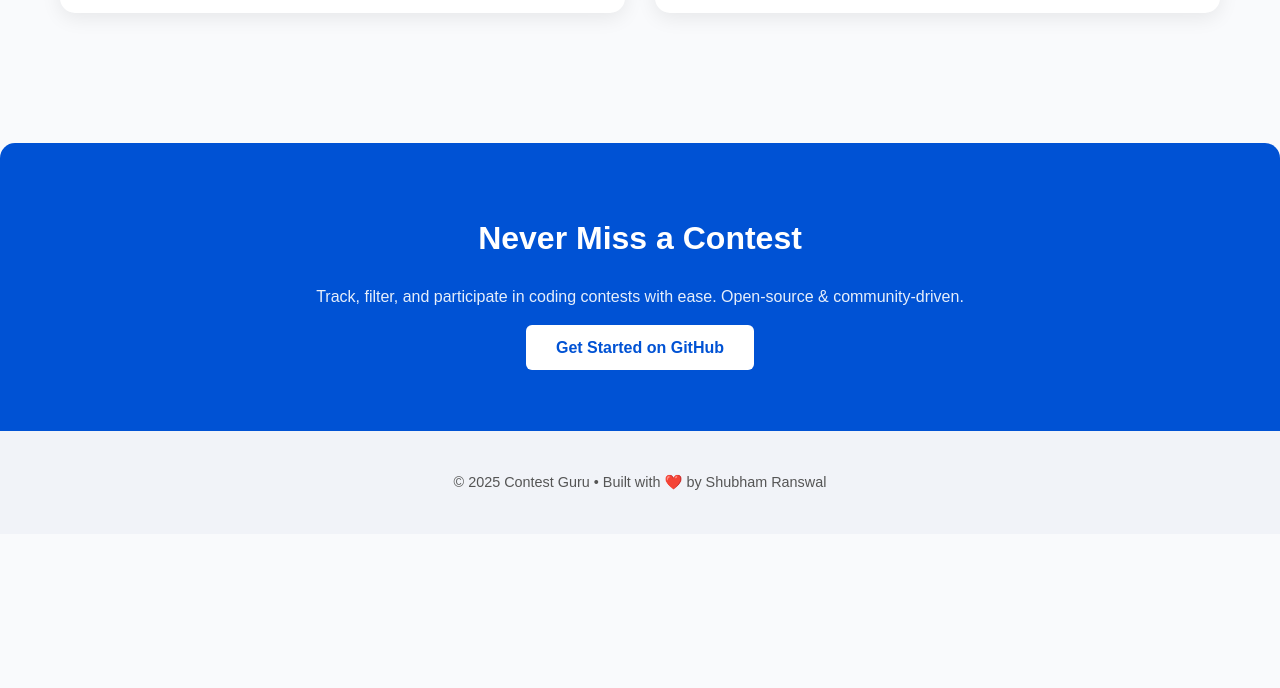
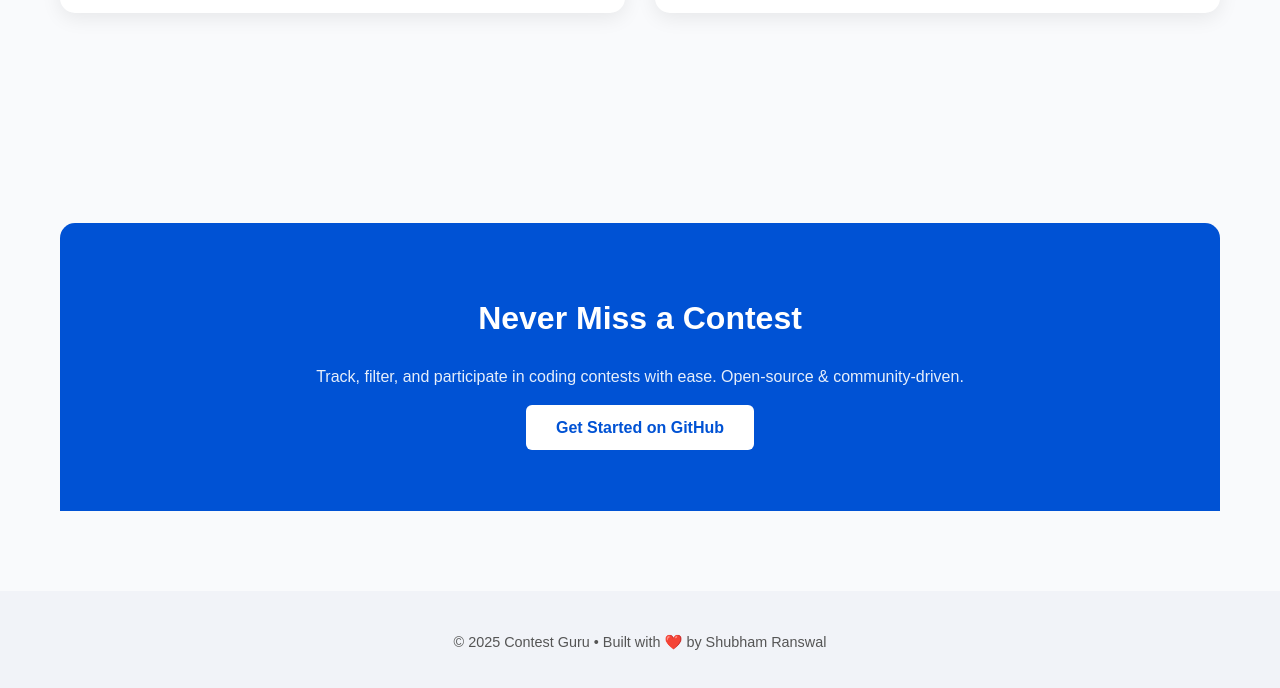
Before and after one commit to shubhamranswal/Contest-Guru, a plain HTML site: page index.html in a window 1280 px wide. Shown: the part 1615-2303 px from the top of the page. Before the commit the page ends 2149 px from the top, so only its background shows below. Drawn offline with Linux system fonts and the light colour scheme.

Commit message:
Update index.html
Co-authored-by: coderabbitai[bot] <136622811+coderabbitai[bot]@users.noreply.github.com>

```diff
--- a/index.html
+++ b/index.html
@@ -99,7 +99,7 @@
   </div>
 
   <!-- CTA -->
-  <section style="padding: 0; margin: 0; max-width: 100vw;">
+  <section class="cta-wrapper">
     <div class="cta">
       <h2>Never Miss a Contest</h2>
       <p>Track, filter, and participate in coding contests with ease. Open-source & community-driven.</p>
```
